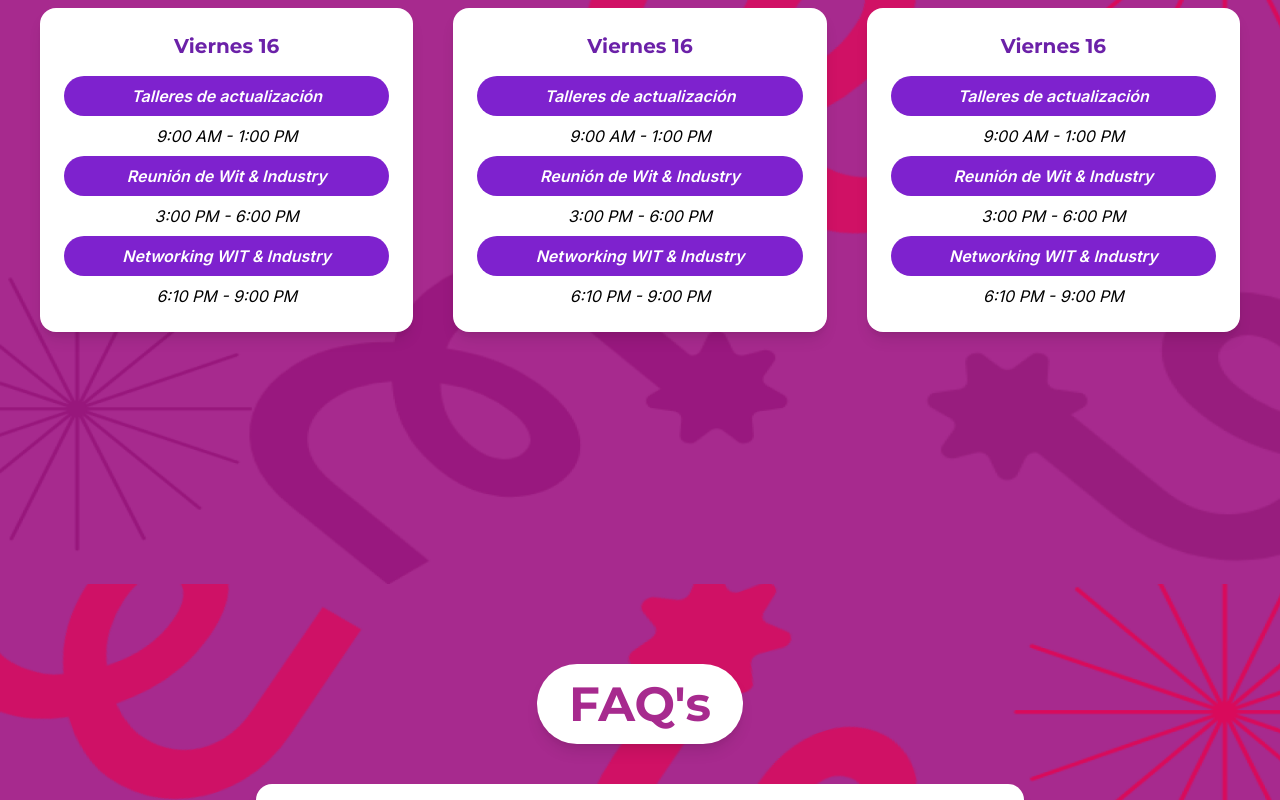
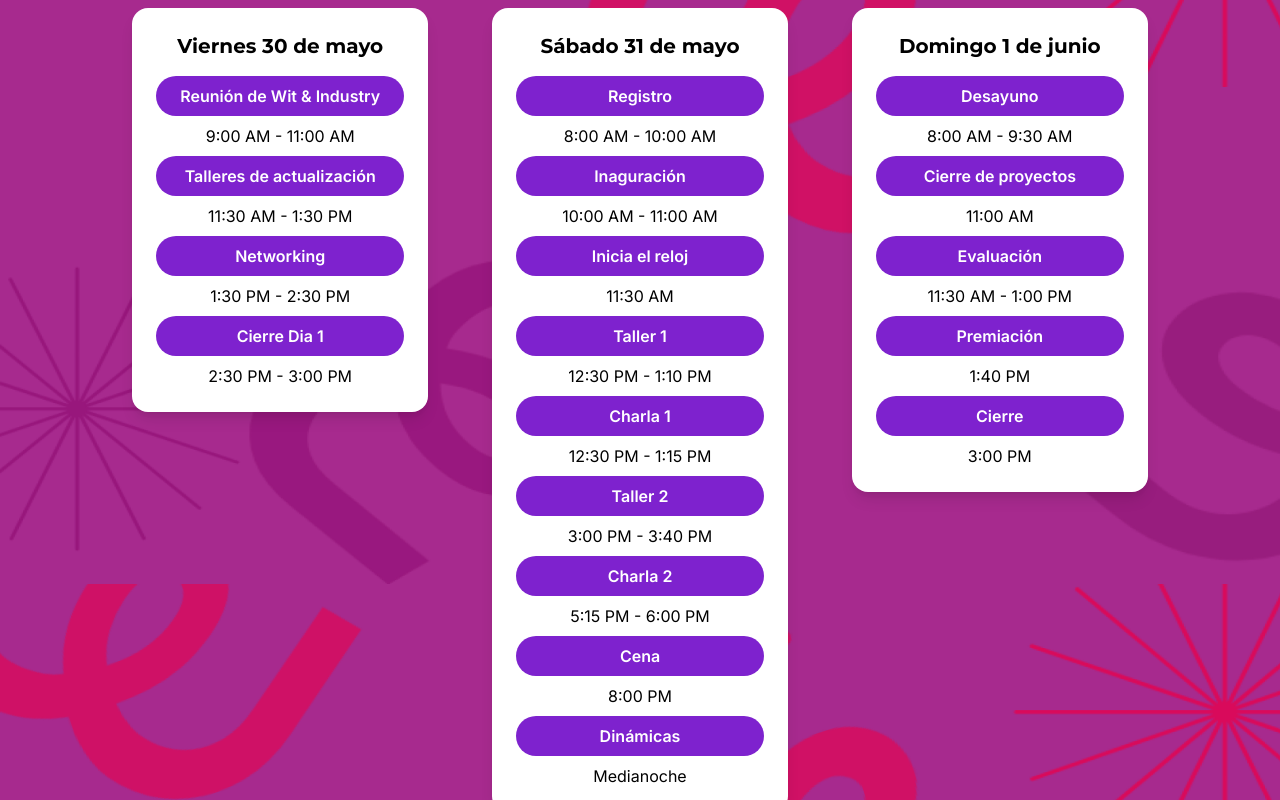
Before and after one commit to WIT-MTY/webpage, a Next.js app: page /hack4her in a window 1280 px wide. Shown: the part 1840-2640 px from the top of the page. Built offline with nearby package versions, Linux system fonts and the light colour scheme.

Commit message:
spacing overlaps

```diff
--- a/app/components/hack4her/schedule.tsx
+++ b/app/components/hack4her/schedule.tsx
@@ -3,63 +3,104 @@ import SectionHack4Her from "@/app/components/hack4her/sectionHack4Her";
 const Schedule = () => {
     return(
         <SectionHack4Her>
-            <div className="relative w-full min-h-screen px-10 py-20">
+            <div className="relative w-full min-h-screen px-10 py-20 flex flex-col items-center mb-40">
                 <div className="relative text-center">
                     <div className="inline-block bg-white rounded-full shadow-lg px-6 py-4">
                         <h1 className="text-hack4her-bg font-montserrat font-extrabold text-4xl md:text-5xl"> Horario </h1>
                     </div>
                 </div>
-                <div className="mt-16 grid grid-cols-1 md:grid-cols-3 gap-10 justify-center">
-                    <div className="bg-white p-6 rounded-2xl shadow-lg w-full max-w-xs md:max-w-sm h-auto">
-                        <h3 className="text-lg md:text-xl text-center text-purple-800 font-semibold font-montserrat">Viernes 16</h3>
+                <div className="mt-16 grid grid-cols-1 md:grid-cols-3 gap-16 justify-center place-items-center mb-32">
+
+                    {/* Dia 1 */}
+                    <div className="bg-white p-6 rounded-2xl shadow-lg w-full max-w-xs md:max-w-sm self-start">
+                        <h3 className="text-lg md:text-xl text-center font-semibold font-montserrat">Viernes 30 de mayo</h3>
                         <div className="mt-4 space-y-2">
-                            <div className="bg-purple-700 text-white px-6 py-2 rounded-full text-center italic font-semibold">
+                            <div className="bg-purple-700 text-white px-6 py-2 rounded-full text-center font-semibold">
+                                Reunión de Wit & Industry
+                            </div>
+                            <p className="text-center text-sm md:text-base">9:00 AM - 11:00 AM</p>
+                            <div className="bg-purple-700 text-white px-6 py-2 rounded-full text-center font-semibold">
                                 Talleres de actualización
                             </div>
-                            <p className="text-center italic text-sm md:text-base">9:00 AM - 1:00 PM</p>
-                            <div className="bg-purple-700 text-white px-6 py-2 rounded-full text-center italic font-semibold">
-                                Reunión de Wit & Industry
+                            <p className="text-center text-sm md:text-base">11:30 AM - 1:30 PM</p>
+                            <div className="bg-purple-700 text-white px-6 py-2 rounded-full text-center font-semibold">
+                                Networking
                             </div>
-                            <p className="text-center italic text-sm md:text-base">3:00 PM - 6:00 PM</p>
-                            <div className="bg-purple-700 text-white px-6 py-2 rounded-full text-center italic font-semibold">
-                                Networking WIT & Industry
+                            <p className="text-center text-sm md:text-base">1:30 PM - 2:30 PM</p>
+                            <div className="bg-purple-700 text-white px-6 py-2 rounded-full text-center font-semibold">
+                                Cierre Dia 1
                             </div>
-                            <p className="text-center italic text-sm md:text-base">6:10 PM - 9:00 PM</p>
+                            <p className="text-center text-sm md:text-base">2:30 PM - 3:00 PM</p>
                         </div>
                     </div>
 
-                    <div className="bg-white p-6 rounded-2xl shadow-lg w-full max-w-xs md:max-w-sm h-auto">
-                        <h3 className="text-lg md:text-xl text-center text-purple-800 font-semibold font-montserrat">Viernes 16</h3>
+                     {/* Dia 2 */}
+                     <div className="bg-white p-6 rounded-2xl shadow-lg w-full max-w-xs md:max-w-sm self-start">
+                        <h3 className="text-lg md:text-xl text-center font-semibold font-montserrat">Sábado 31 de mayo</h3>
                         <div className="mt-4 space-y-2">
-                            <div className="bg-purple-700 text-white px-6 py-2 rounded-full text-center italic font-semibold">
-                                Talleres de actualización
+                            <div className="bg-purple-700 text-white px-6 py-2 rounded-full text-center font-semibold">
+                                Registro
                             </div>
-                            <p className="text-center italic text-sm md:text-base">9:00 AM - 1:00 PM</p>
-                            <div className="bg-purple-700 text-white px-6 py-2 rounded-full text-center italic font-semibold">
-                                Reunión de Wit & Industry
+                            <p className="text-center text-sm md:text-base">8:00 AM - 10:00 AM</p>
+                            <div className="bg-purple-700 text-white px-6 py-2 rounded-full text-center font-semibold">
+                                Inaguración
                             </div>
-                            <p className="text-center italic text-sm md:text-base">3:00 PM - 6:00 PM</p>
-                            <div className="bg-purple-700 text-white px-6 py-2 rounded-full text-center italic font-semibold">
-                                Networking WIT & Industry
+                            <p className="text-center text-sm md:text-base">10:00 AM - 11:00 AM</p>
+                            <div className="bg-purple-700 text-white px-6 py-2 rounded-full text-center font-semibold">
+                                Inicia el reloj
                             </div>
-                            <p className="text-center italic text-sm md:text-base">6:10 PM - 9:00 PM</p>
+                            <p className="text-center text-sm md:text-base">11:30 AM</p>
+                            <div className="bg-purple-700 text-white px-6 py-2 rounded-full text-center font-semibold">
+                                Taller 1
+                            </div>
+                            <p className="text-center text-sm md:text-base">12:30 PM - 1:10 PM</p>
+                            <div className="bg-purple-700 text-white px-6 py-2 rounded-full text-center font-semibold">
+                                Charla 1
+                            </div>
+                            <p className="text-center text-sm md:text-base">12:30 PM - 1:15 PM</p>
+                            <div className="bg-purple-700 text-white px-6 py-2 rounded-full text-center font-semibold">
+                                Taller 2
+                            </div>
+                            <p className="text-center text-sm md:text-base">3:00 PM - 3:40 PM</p>
+                            <div className="bg-purple-700 text-white px-6 py-2 rounded-full text-center font-semibold">
+                                Charla 2
+                            </div>
+                            <p className="text-center text-sm md:text-base">5:15 PM - 6:00 PM</p>
+                            <div className="bg-purple-700 text-white px-6 py-2 rounded-full text-center font-semibold">
+                                Cena
+                            </div>
+                            <p className="text-center text-sm md:text-base">8:00 PM</p>
+                            <div className="bg-purple-700 text-white px-6 py-2 rounded-full text-center font-semibold">
+                                Dinámicas
+                            </div>
+                            <p className="text-center text-sm md:text-base">Medianoche</p>
                         </div>
                     </div>
-                    <div className="bg-white p-6 rounded-2xl shadow-lg w-full max-w-xs md:max-w-sm h-auto">
-                        <h3 className="text-lg md:text-xl text-center text-purple-800 font-semibold font-montserrat">Viernes 16</h3>
+
+                     {/* Dia 3 */}
+                     <div className="bg-white p-6 rounded-2xl shadow-lg w-full max-w-xs md:max-w-sm self-start">
+                        <h3 className="text-lg md:text-xl text-center font-semibold font-montserrat">Domingo 1 de junio</h3>
                         <div className="mt-4 space-y-2">
-                            <div className="bg-purple-700 text-white px-6 py-2 rounded-full text-center italic font-semibold">
-                                Talleres de actualización
+                            <div className="bg-purple-700 text-white px-6 py-2 rounded-full text-center font-semibold">
+                                Desayuno
                             </div>
-                            <p className="text-center italic text-sm md:text-base">9:00 AM - 1:00 PM</p>
-                            <div className="bg-purple-700 text-white px-6 py-2 rounded-full text-center italic font-semibold">
-                                Reunión de Wit & Industry
+                            <p className="text-center text-sm md:text-base">8:00 AM - 9:30 AM</p>
+                            <div className="bg-purple-700 text-white px-6 py-2 rounded-full text-center font-semibold">
+                                Cierre de proyectos
                             </div>
-                            <p className="text-center italic text-sm md:text-base">3:00 PM - 6:00 PM</p>
-                            <div className="bg-purple-700 text-white px-6 py-2 rounded-full text-center italic font-semibold">
-                                Networking WIT & Industry
+                            <p className="text-center text-sm md:text-base">11:00 AM</p>
+                            <div className="bg-purple-700 text-white px-6 py-2 rounded-full text-center font-semibold">
+                                Evaluación
                             </div>
-                            <p className="text-center italic text-sm md:text-base">6:10 PM - 9:00 PM</p>
+                            <p className="text-center text-sm md:text-base">11:30 AM - 1:00 PM</p>
+                            <div className="bg-purple-700 text-white px-6 py-2 rounded-full text-center font-semibold">
+                                Premiación
+                            </div>
+                            <p className="text-center text-sm md:text-base">1:40 PM</p>
+                            <div className="bg-purple-700 text-white px-6 py-2 rounded-full text-center font-semibold">
+                                Cierre
+                            </div>
+                            <p className="text-center text-sm md:text-base">3:00 PM</p>
                         </div>
                     </div>
                 </div>
--- a/app/components/hack4her/secSponsor.tsx
+++ b/app/components/hack4her/secSponsor.tsx
@@ -28,9 +28,9 @@ const Sponsor = () => {
                         alt="Logo Arca Continental"
                         className="w-3/4 max-w-sm mt-3"
                     />
-                    <h2 className="text-hack4her-bg font-montserrat text-2xl mt-8">
+                    <p className="text-black text-xl mt-4">
                     Gracias, por ser nuestro patrocinador principal en Hack4Her. Su apoyo impulsa el talento femenino en tecnología y nos ayuda a seguir cerrando la brecha de género en STEM. Juntos, estamos creando oportunidades y construyendo un futuro más inclusivo. ¡Gracias por ser parte de esta misión!
-                    </h2>
+                    </p>
                 </div>
             </div>
         </div>
--- a/app/components/hack4her/textCarousel.tsx
+++ b/app/components/hack4her/textCarousel.tsx
@@ -56,7 +56,7 @@ export default function TextCarousel() {
 
     return (
         <SectionHack4Her>
-            <div className='relative w-full min-h-screen flex flex-col items-center py-20'>
+            <div className='relative w-full flex flex-col items-center py-20 mt-40'>
                 <div className='relative bg-white shadow-lg rounded-full px-8 py-4 mb-10'>
                     <h1 className='font-montserrat text-4xl md: text-5xl font-extrabold text-hack4her-bg text-center'>FAQ's</h1>
                 </div>
```
Also changed, not shown: app/components/hack4her/countdown.tsx (+5 -2 lines).
